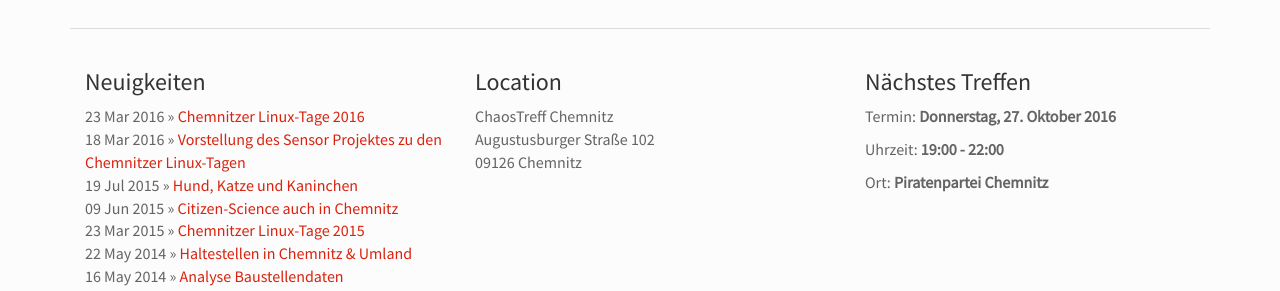
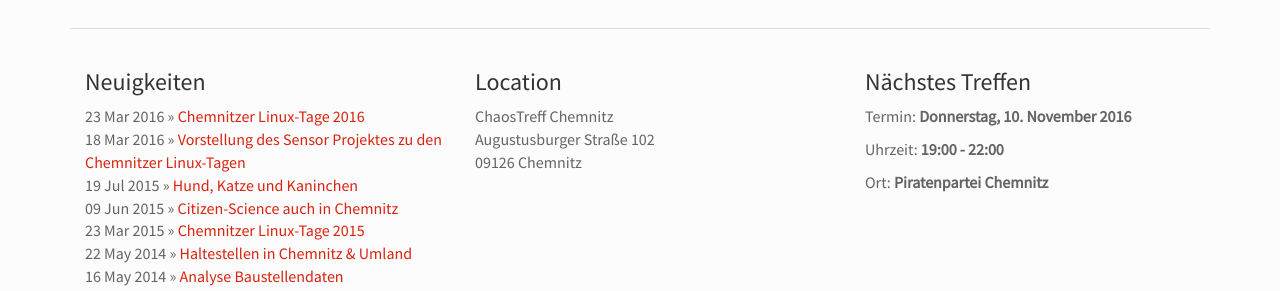
Before and after one commit to CodeforChemnitz/codeforchemnitz.github.io, a Jekyll site: the page built from chemhack2016/index.md, in a window 1280 px wide. Shown: the part 430-721 px from the top of the page. Built offline with Jekyll 4.4.1, drawn with Linux system fonts in a browser that asks for light colours.

Commit message:
"event updated"

```diff
--- a/_data/treffen.yml
+++ b/_data/treffen.yml
@@ -1,7 +1,7 @@
 # comment day to have a "unknown event date" message
 day: Donnerstag
-day-nr: 27
-month: Oktober 2016
+day-nr: 10
+month: November 2016
 time: "19:00 - 22:00"
 location: Piratenpartei Chemnitz #myCGS, Hermannstraße 6, Chemnitz
 #location: Altes Heizhaus im Innenhof der TU Chemnitz, Str. der Nationen 62
```
